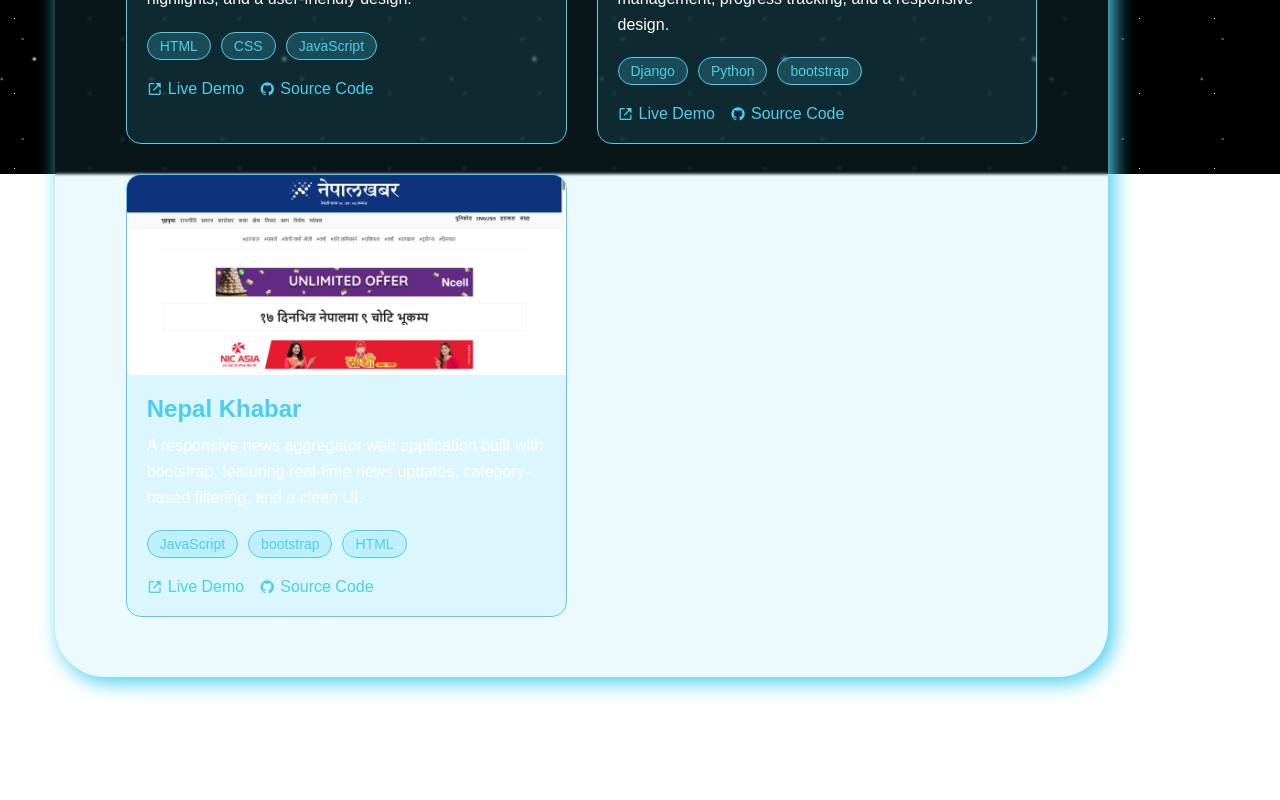
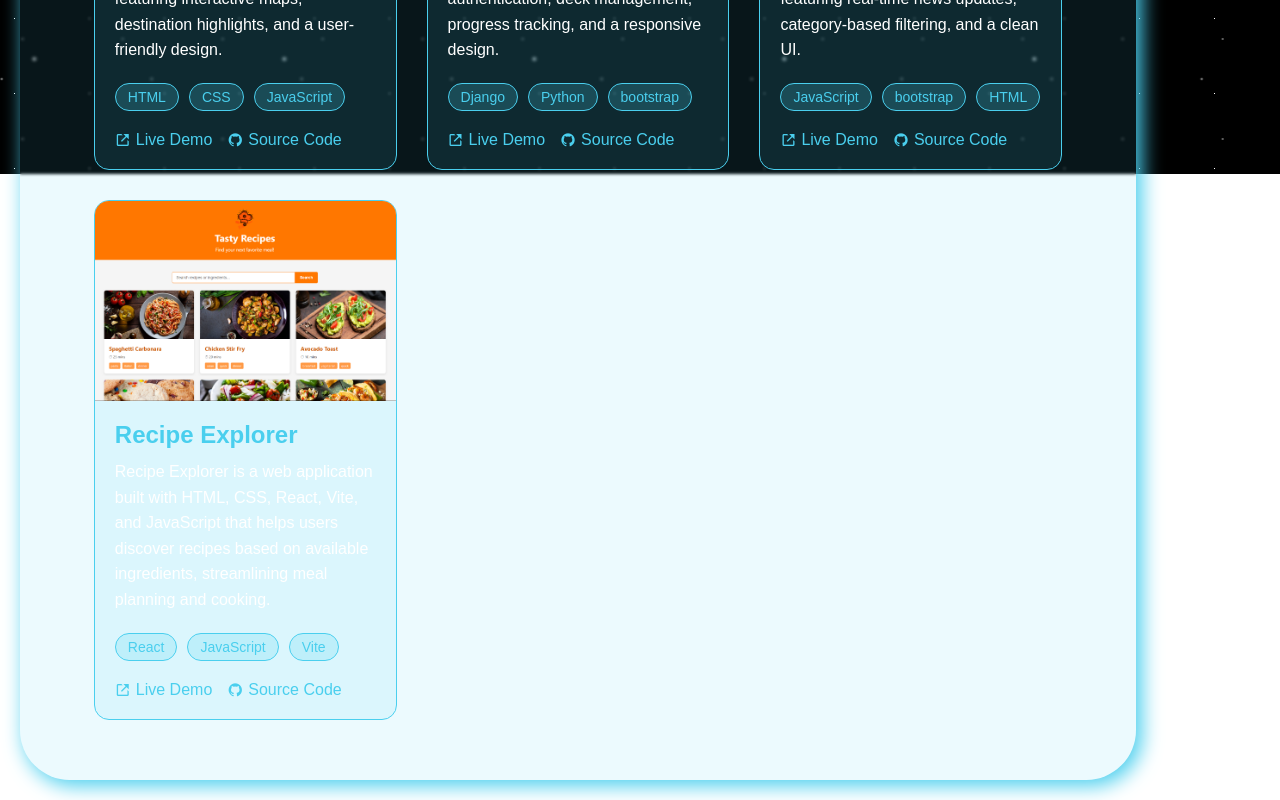
Before and after one commit to FoeSeaL/React-portfolio-web, a React (Vite) app: page /projects in a window 1280 px wide. Shown: the part 626-1426 px from the top of the page. Before the commit the page ends 1323 px from the top, so only its background shows below. Built offline with nearby package versions, Linux system fonts and the light colour scheme.

Commit message:
commit by gunjan

```diff
--- a/src/pages/Projects.jsx
+++ b/src/pages/Projects.jsx
@@ -91,6 +91,28 @@ const Projects = () => {
             </div>
           </div>
         </div>
+
+{/* Project 4 */}
+<div className="project-card">
+  <div className="project-image">
+    <img src="src/assets/images/recipe.png" alt="Weather Dashboard" />
+
+  </div>
+  <div className="project-info">
+    <h3>Recipe Explorer</h3>
+    <p>Recipe Explorer is a web application built with HTML, CSS, React, Vite, and JavaScript that helps users discover recipes based on available ingredients, streamlining meal planning and cooking.</p>
+    <div className="project-tags">
+      <span className="tag">React</span>
+      <span className="tag">JavaScript</span>
+      <span className="tag">Vite</span>
+    </div>
+    <div className="project-links">
+      <a href="#"><i className="bx bx-link-external" /> Live Demo</a>
+      <a href="https://github.com/FoeSeaL/RecipeFinder/tree/main/recipe-finder"><i className="bx bxl-github" /> Source Code</a>
+    </div>
+  </div>
+</div>
+
       </div>
     </div>
   );
```
Also changed, not shown: src/assets/images/recipe.png (added).
